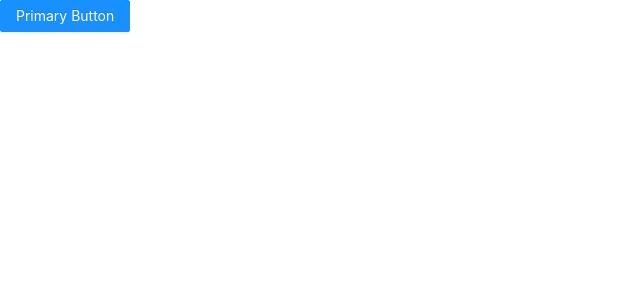
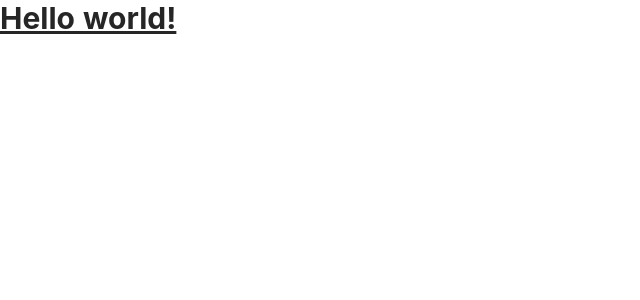
Before and after one commit to wuxudongxd/chat, a React (Vite) app in the folder packages/chat-client/: page / in a window 1280 px wide. Shown: the top 300 px of the page, without its empty margins (0-640 px from the left). Built offline with nearby package versions, Linux system fonts and the light colour scheme.

Commit message:
✨ feat: 加入 tailwindcss 样式库

```diff
--- a/packages/chat-client/package.json
+++ b/packages/chat-client/package.json
@@ -21,10 +21,13 @@
     "@typescript-eslint/eslint-plugin": "^5.12.1",
     "@typescript-eslint/parser": "^5.12.1",
     "@vitejs/plugin-react": "^1.0.7",
+    "autoprefixer": "^10.4.2",
     "eslint": "^8.9.0",
     "eslint-config-alloy": "^4.5.1",
     "eslint-plugin-react": "^7.28.0",
+    "postcss": "^8.4.6",
     "prettier": "^2.5.1",
+    "tailwindcss": "^3.0.23",
     "typescript": "^4.5.5",
     "vite": "^2.8.0"
   }
--- /dev/null
+++ b/packages/chat-client/postcss.config.js
@@ -0,0 +1,6 @@
+module.exports = {
+  plugins: {
+    tailwindcss: {},
+    autoprefixer: {},
+  },
+}
--- a/packages/chat-client/src/App.tsx
+++ b/packages/chat-client/src/App.tsx
@@ -2,7 +2,7 @@
 import { useState } from "react";
 
 function App() {
-  return <Button type="primary">Primary Button</Button>;
+  return <h1 className="text-3xl font-bold underline">Hello world!</h1>;
 }
 
 export default App;
--- /dev/null
+++ b/packages/chat-client/src/index.css
@@ -0,0 +1,3 @@
+@tailwind base;
+@tailwind components;
+@tailwind utilities;
--- a/packages/chat-client/src/main.tsx
+++ b/packages/chat-client/src/main.tsx
@@ -1,3 +1,4 @@
+import "./index.css";
 import "antd/dist/antd.css";
 
 import React from "react";
--- /dev/null
+++ b/packages/chat-client/tailwind.config.js
@@ -0,0 +1,7 @@
+module.exports = {
+  content: ["./index.html", "./src/**/*.{vue,js,ts,jsx,tsx}"],
+  theme: {
+    extend: {},
+  },
+  plugins: [],
+};
```
Also changed, not shown: 1 other file (tests, documents, lock files or other folders).
